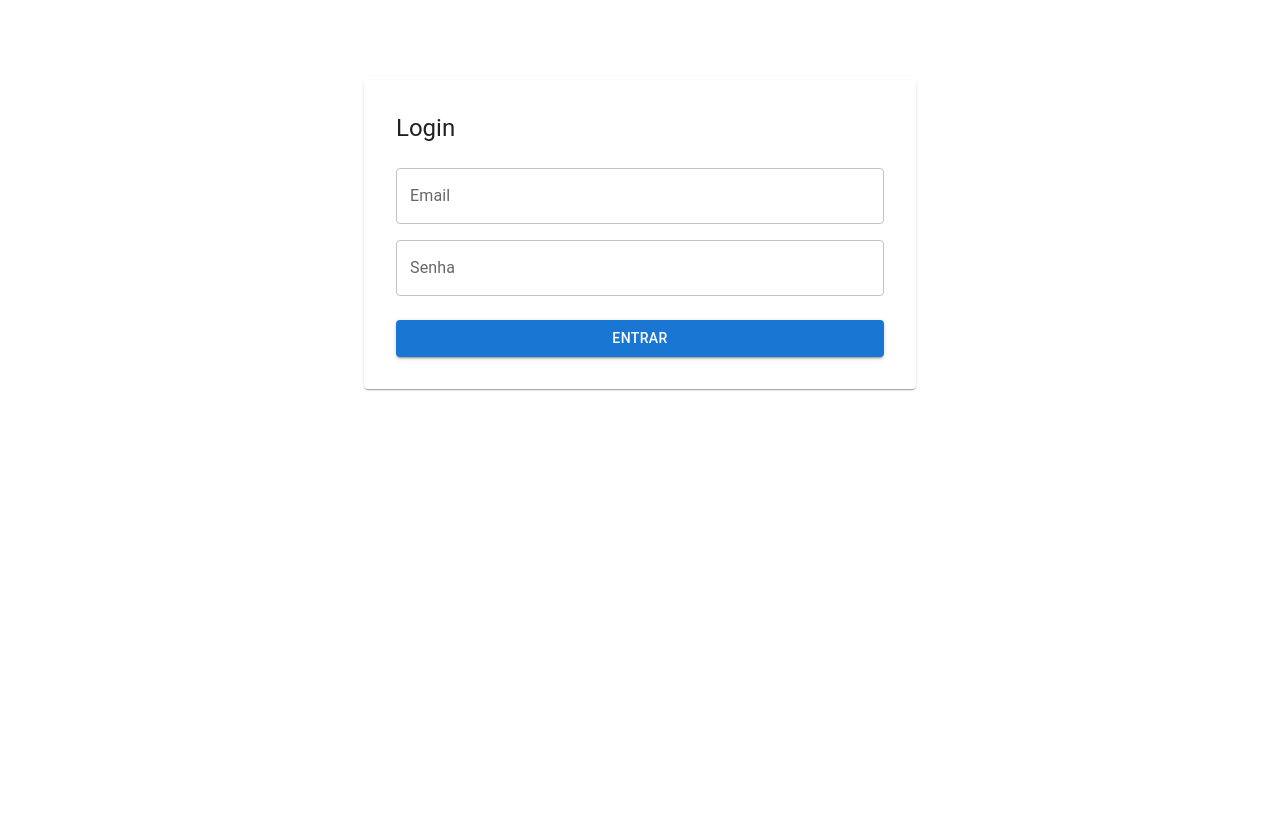
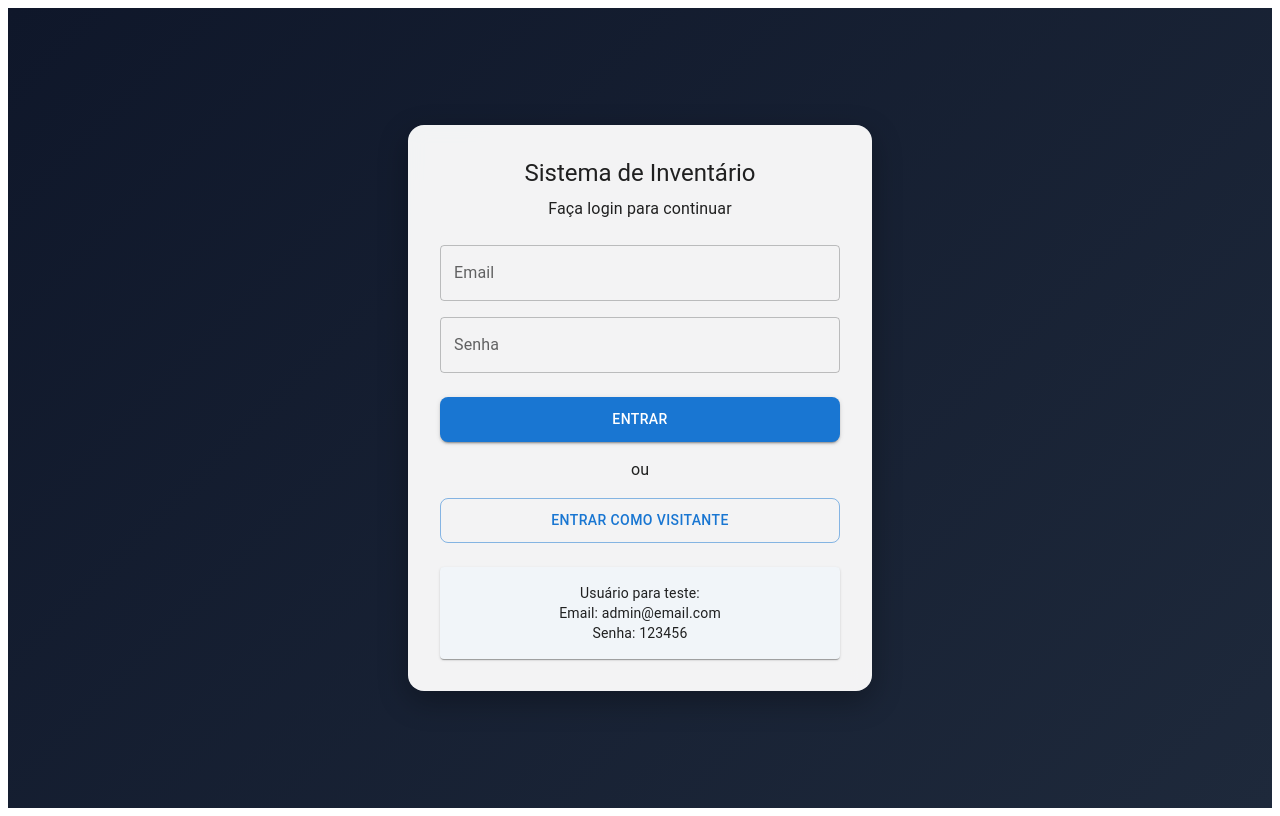
Before and after one commit to brunavillanova/qr-inventory-system, a React (Vite) app: page /#/ in a window 1280 px wide. Built offline with nearby package versions, Linux system fonts and the light colour scheme.

Commit message:
feat: login profissional com visitante e UI moderna

```diff
--- a/src/pages/Login.tsx
+++ b/src/pages/Login.tsx
@@ -1,79 +1,156 @@
 import { useState } from "react";
-import { Container, Paper, TextField, Button, Typography } from "@mui/material";
+import {
+  Box,
+  Paper,
+  TextField,
+  Button,
+  Typography
+} from "@mui/material";
+import { useNavigate } from "react-router-dom";
 import { api } from "../services/api";
-import { useNavigate } from "react-router-dom";
 
-function Login(){
+function Login() {
 
-  const [email,setEmail] = useState("")
-  const [senha,setSenha] = useState("")
+  const [email, setEmail] = useState("");
+  const [senha, setSenha] = useState("");
 
-  const navigate = useNavigate()
+  const navigate = useNavigate();
 
-  async function entrar(){
+  async function entrar() {
 
-    const response = await api.get("/usuarios")
+    const response = await api.get("/usuarios");
 
     const usuario = response.data.find(
-      (u:any)=>u.email === email && u.senha === senha
-    )
+      (u: any) => u.email === email && u.senha === senha
+    );
 
-    if(usuario){
+    if (usuario) {
 
-      localStorage.setItem("logado","true")
+      localStorage.setItem("logado", "true");
+      navigate("/dashboard");
 
-      navigate("/dashboard")
-
-    }else{
-
-      alert("Usuário ou senha inválidos")
-
+    } else {
+      alert("Usuário ou senha inválidos");
     }
 
   }
 
-  return(
+  function entrarVisitante() {
+    localStorage.setItem("logado", "true");
+    navigate("/dashboard");
+  }
 
-    <Container maxWidth="sm">
+  return (
 
-      <Paper sx={{ p:4, mt:10 }}>
+    <Box
+      sx={{
+        minHeight: "100vh",
+        display: "flex",
+        justifyContent: "center",
+        alignItems: "center",
+        background: "linear-gradient(135deg, #0f172a, #1e293b)"
+      }}
+    >
 
-        <Typography variant="h5">
-          Login
+      <Paper
+        sx={{
+          p: 4,
+          width: "100%",
+          maxWidth: 400,
+          borderRadius: 4,
+          background: "rgba(255,255,255,0.95)",
+          backdropFilter: "blur(10px)",
+          boxShadow: "0 10px 30px rgba(0,0,0,0.3)",
+          animation: "fadeIn 0.6s ease"
+        }}
+      >
+
+        <Typography variant="h5" align="center" gutterBottom>
+          Sistema de Inventário
+        </Typography>
+
+        <Typography align="center" color="text.secondary">
+          Faça login para continuar
         </Typography>
 
         <TextField
           label="Email"
           fullWidth
-          sx={{ mt:3 }}
+          sx={{ mt: 3 }}
           value={email}
-          onChange={(e)=>setEmail(e.target.value)}
+          onChange={(e) => setEmail(e.target.value)}
         />
 
         <TextField
           label="Senha"
           type="password"
           fullWidth
-          sx={{ mt:2 }}
+          sx={{ mt: 2 }}
           value={senha}
-          onChange={(e)=>setSenha(e.target.value)}
+          onChange={(e) => setSenha(e.target.value)}
         />
 
         <Button
           variant="contained"
           fullWidth
-          sx={{ mt:3 }}
+          sx={{
+            mt: 3,
+            height: 45,
+            borderRadius: 2,
+            transition: "0.3s",
+            "&:hover": {
+              transform: "scale(1.03)"
+            }
+          }}
           onClick={entrar}
         >
           Entrar
         </Button>
 
+        <Typography align="center" sx={{ mt: 2 }}>
+          ou
+        </Typography>
+
+        <Button
+          variant="outlined"
+          fullWidth
+          sx={{
+            mt: 2,
+            height: 45,
+            borderRadius: 2,
+            transition: "0.3s",
+            "&:hover": {
+              transform: "scale(1.03)"
+            }
+          }}
+          onClick={entrarVisitante}
+        >
+          Entrar como visitante
+        </Button>
+
+        {/* Usuário teste */}
+        <Paper sx={{ p: 2, mt: 3, background: "#f1f5f9" }}>
+
+          <Typography variant="body2" align="center">
+            Usuário para teste:
+          </Typography>
+
+          <Typography variant="body2" align="center">
+            Email: admin@email.com
+          </Typography>
+
+          <Typography variant="body2" align="center">
+            Senha: 123456
+          </Typography>
+
+        </Paper>
+
       </Paper>
 
-    </Container>
+    </Box>
 
-  )
+  );
 
 }
 
-export default Login
+export default Login;
```
Also changed, not shown: src/index.css (+10 -0 lines).
